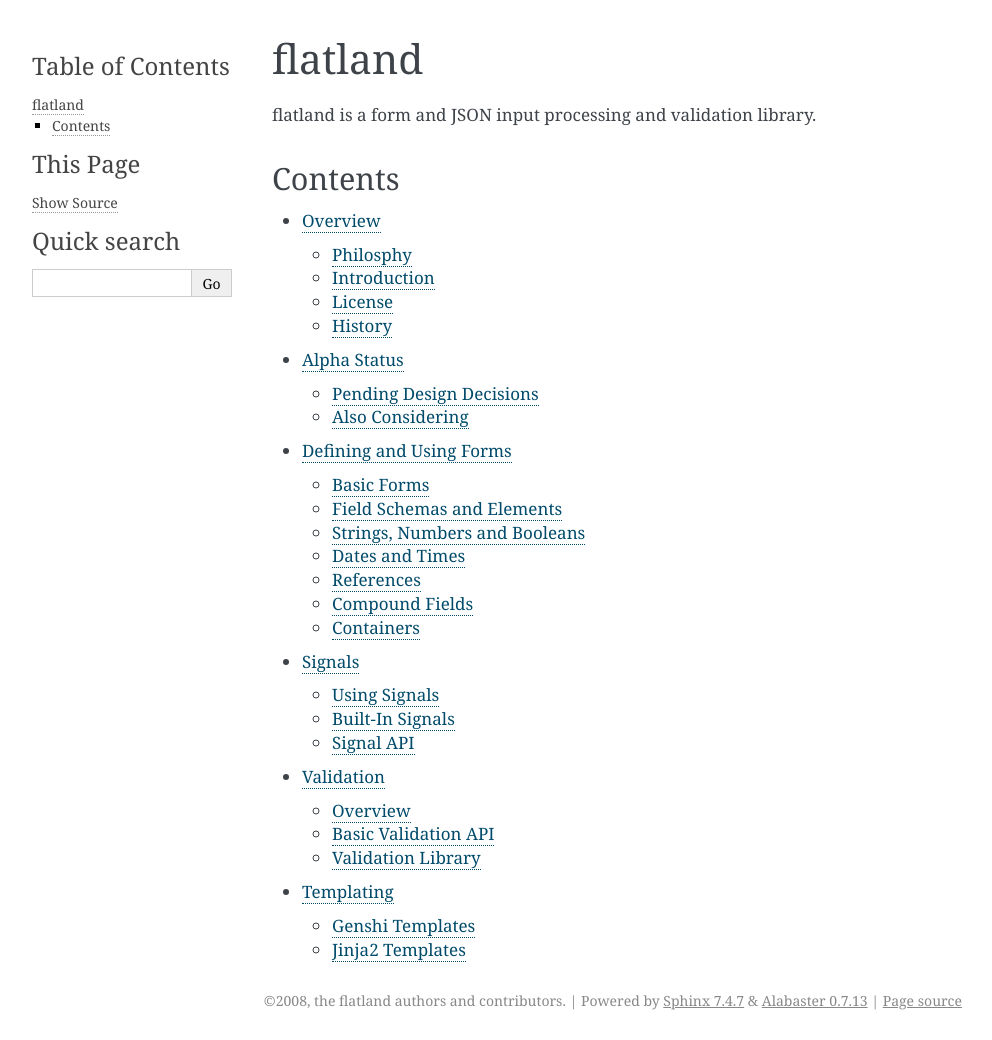
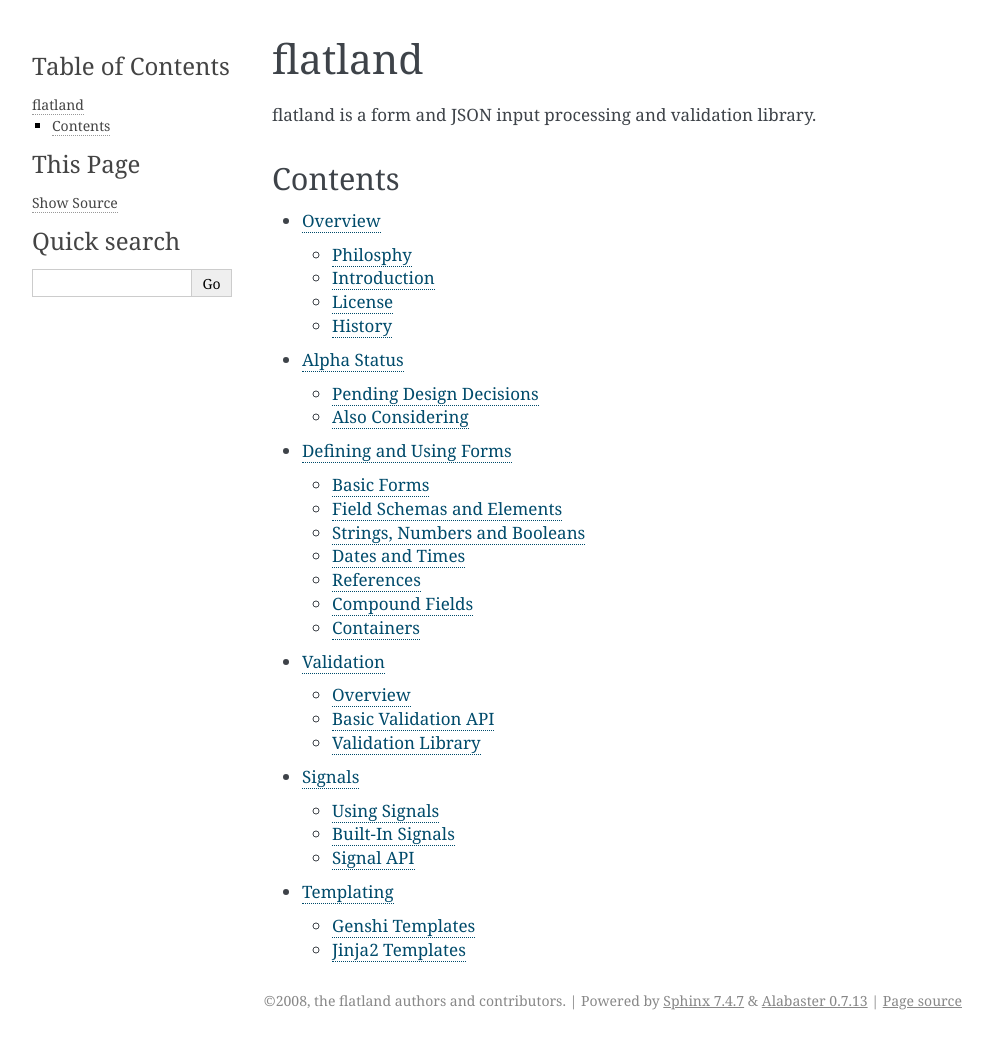
Before and after one commit to discorporate/flatland, a Sphinx documentation site: the page built from docs/index.txt, in a window 1280 px wide. Shown: the whole page, without its empty margins (148-1140 px from the left). Built offline with Sphinx 7.4.7, drawn with Linux system fonts in a browser that asks for light colours.

Commit message:
Moved signals down.

```diff
--- a/docs/index.txt
+++ b/docs/index.txt
@@ -14,6 +14,6 @@ Contents
    alpha
 
    schema/index
+   validation/index
    signals
-   validation/index
    templating/index
```
